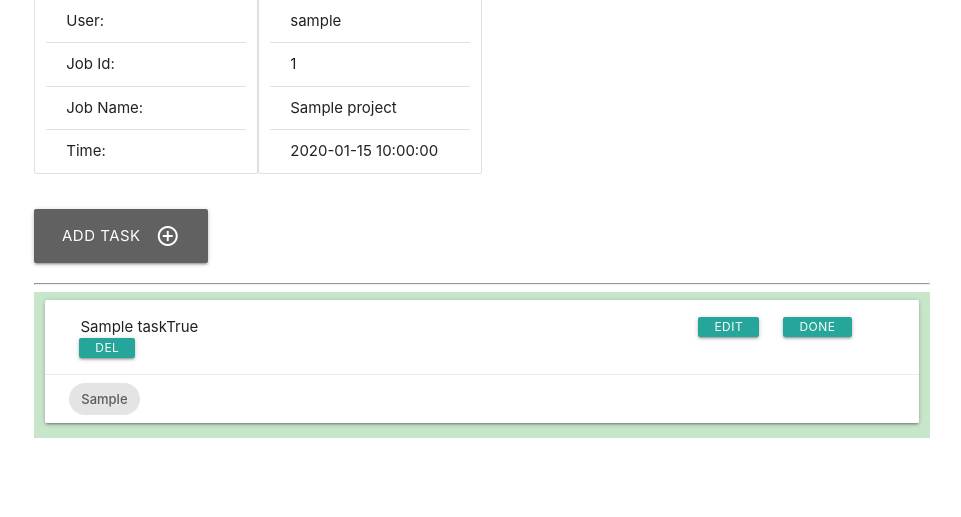
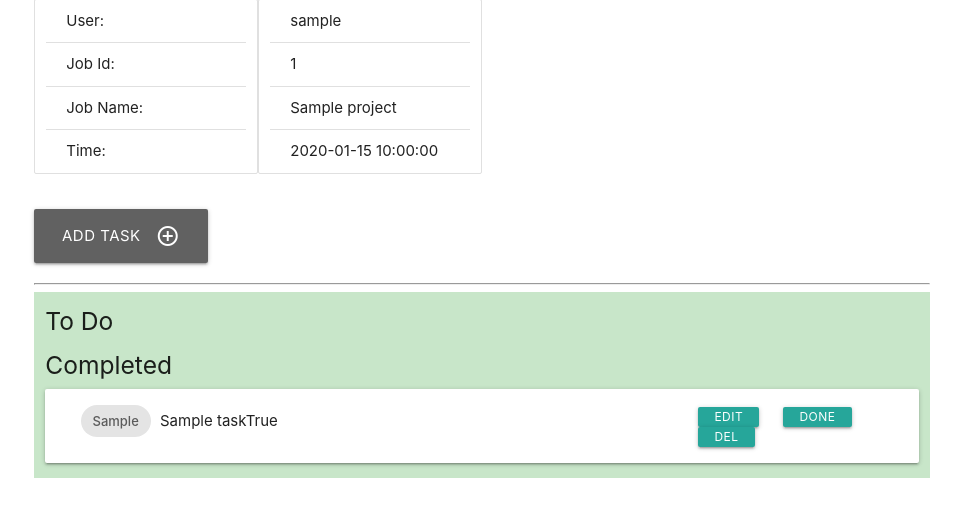
Before and after one commit to bglynch/project-tracker-flask, a Flask app: a page that uses app/templates/project_page.html in a window 1280 px wide. Shown: the part 73-590 px from the top of the page, without its empty margins (158-1119 px from the left). Run offline with Flask 2, Linux system fonts and the light colour scheme; a user stored in the database is signed in; tables that the repository leaves empty hold one stand-in row (values such as "Sample post"); some libraries are stand-ins or nearby versions.

Commit message:
task split up into 'to do' and 'completed'

```diff
--- a/app/templates/project_page.html
+++ b/app/templates/project_page.html
@@ -22,8 +22,10 @@
 <hr>
 <div id="tasks" class="row">
     <div class="col s12 green lighten-4">
+        <h5>To Do</h5>
         {% for task in tasks %}
-        <div class="card">
+        {% if task.completed == False %}
+        <div class="card not_completed_tasks">
             <article class="card-content">
                 <p class="col s9">{{ task.title }}{{task.completed}}</p>
                 <a class="waves-effect waves-light btn-small">edit</a>
@@ -34,8 +36,25 @@
                 <div class="chip">{{ task.genre }}</div>
             </article>
         </div>
+        {% endif %}
         {% endfor %}
+        <h5>Completed</h5>
+        {% for task in tasks %}
+        {% if task.completed == True %}
 
+        <div class="card completed_tasks">
+            <article class="card-content">
+                <section class="col s9">
+                    <div class="chip">{{ task.genre }}</div>
+                    <div style="display: inline-block;">{{ task.title }}{{task.completed}}</div>
+                </section>
+                <a class="waves-effect waves-light btn-small">edit</a>
+                <a class="waves-effect waves-light btn-small" href="{{ url_for('complete_task', username=current_user.username, projectno=job.id, task_id=task.id) }}">done</a>
+                <a class="waves-effect waves-light btn-small" href="{{ url_for('delete_task', username=current_user.username, projectno=job.id, task_id=task.id) }}">del</a>
+            </article>
+        </div>
+        {% endif %}
+        {% endfor %}
     </div>
 </div>
 
```
